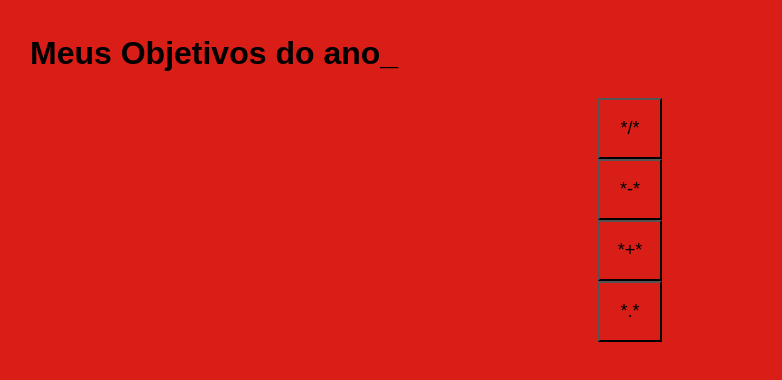
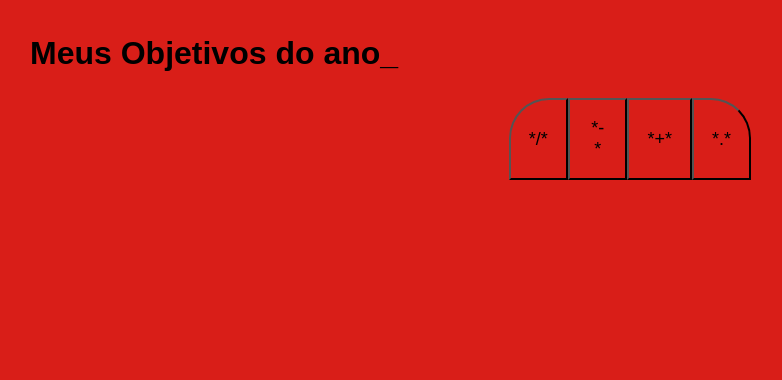
Before and after one commit to FelipeJuliato/3D-2024, a plain HTML site: page index.html in a window 1280 px wide. Shown: the whole page, without its empty margins (10-792 px from the left). Drawn offline with Linux system fonts and the light colour scheme.

Commit message:
Update style.css

```diff
--- a/style.css
+++ b/style.css
@@ -1,4 +1,3 @@
-
 :root {
     --cor-de-fundo: #D91E18;
     --amarelo: #EAA332;
@@ -43,4 +42,31 @@ body {
     padding: 1em;
     font-size: 18px;
     align-items: center;
-    width: 100%;
+    width: 100%;}
+
+.botoes {
+        display: block;
+    }
+
+    @media screen and (min-width: 768px) {
+        .botoes {
+            display: flex;
+        }
+    }
+    .botao:first-child {
+        border-radius: 40px 40px 0 0;
+    }
+
+    @media screen and (min-width: 768px) {
+        .botoes {
+            display: flex;
+        }
+
+        .botao:first-child {
+            border-radius: 40px 0 0 0;
+        }
+
+        .botao:last-child {
+            border-radius: 0 40px 0 0;
+        }
+    }
```
